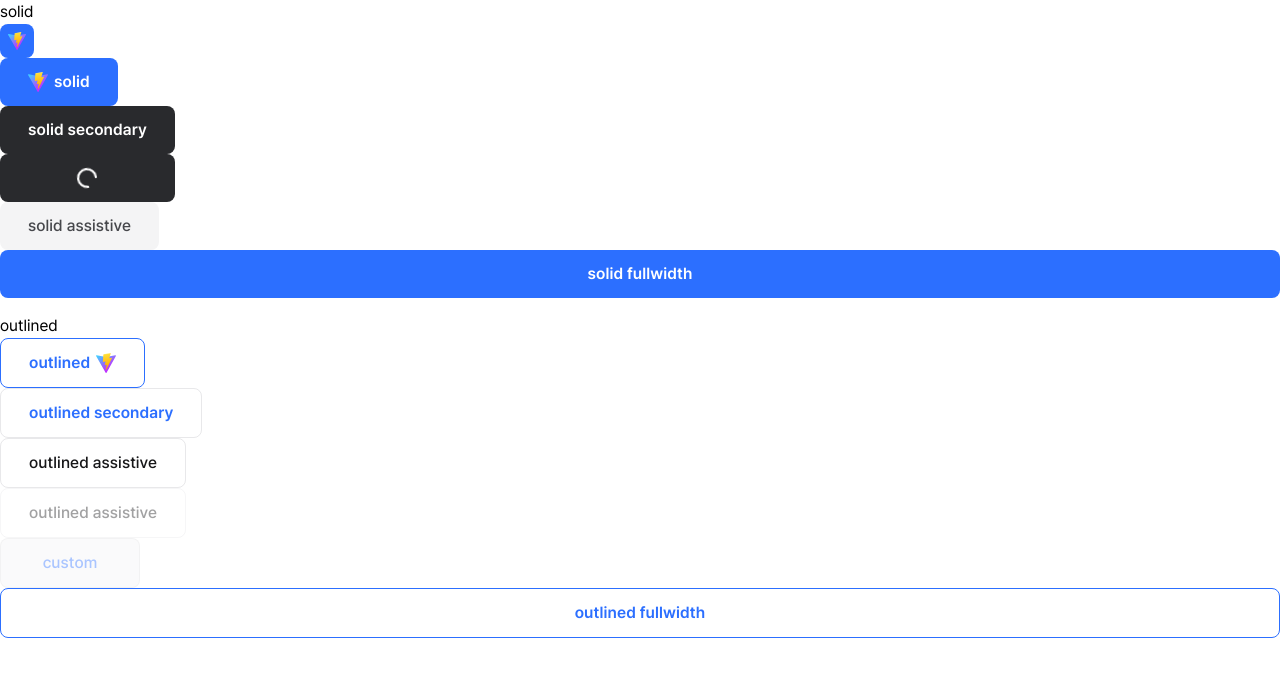
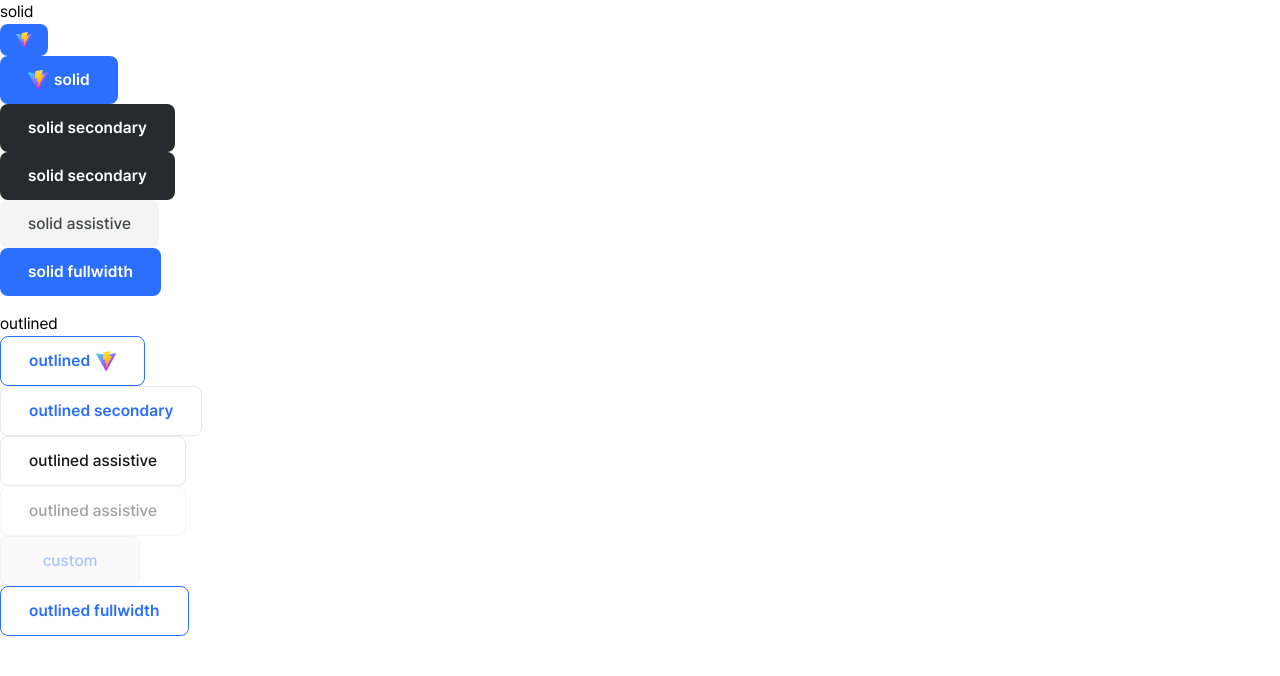
Before and after one commit to gustn99/ai-lex-web, a React (Vite) app: page / in a window 1280 px wide. Shown: the top 676 px of the page. Built offline with nearby package versions, Linux system fonts and the light colour scheme.

Commit message:
refactor: boolean 타입 버튼 파라미터에 prefix 추가

```diff
--- a/src/components/common/Button.tsx
+++ b/src/components/common/Button.tsx
@@ -9,10 +9,10 @@ export interface ButtonProps {
 	size?: 'small' | 'medium' | 'large';
 	LeadingIcon?: React.ComponentType<React.SVGProps<SVGSVGElement>>;
 	TrailingIcon?: React.ComponentType<React.SVGProps<SVGSVGElement>>;
-	iconOnly?: boolean;
 	disabled?: boolean;
-	loading?: boolean;
-	fullWidth?: boolean;
+	isIconOnly?: boolean;
+	isLoading?: boolean;
+	isFullWidth?: boolean;
 	contentColor?: string; // utility class
 	backgroundColor?: string; // utility class
 	borderColor?: string; // utility class
@@ -27,10 +27,10 @@ export default function Button({
 	size = 'large',
 	LeadingIcon,
 	TrailingIcon,
-	iconOnly = false,
+	isIconOnly = false,
 	disabled = false,
-	loading = false,
-	fullWidth = false,
+	isLoading = false,
+	isFullWidth = false,
 	contentColor,
 	backgroundColor,
 	borderColor,
@@ -52,15 +52,15 @@ export default function Button({
 	};
 
 	const buttonSize = {
-		small: `text-label-02 gap-1 ${iconOnly ? 'p-2' : 'px-4 py-2'}`,
-		medium: `text-body-02-normal gap-[5px] ${iconOnly ? 'p-2.5' : 'px-5 py-2.5'}`,
-		large: `text-body-01-normal gap-1.5 ${iconOnly ? 'p-3' : 'px-7 py-3'}`,
+		small: `text-label-02 gap-1 ${isIconOnly ? 'p-2' : 'px-4 py-2'}`,
+		medium: `text-body-02-normal gap-[5px] ${isIconOnly ? 'p-2.5' : 'px-5 py-2.5'}`,
+		large: `text-body-01-normal gap-1.5 ${isIconOnly ? 'p-3' : 'px-7 py-3'}`,
 	};
 
 	const iconSize = {
-		small: iconOnly ? 'w-[18px] h-[18px]' : 'w-4 h-4',
-		medium: iconOnly ? 'w-5 h-5' : 'w-[18px] h-[18px]',
-		large: iconOnly ? 'w-6 h-6' : 'w-5 h-5',
+		small: isIconOnly ? 'w-[18px] h-[18px]' : 'w-4 h-4',
+		medium: isIconOnly ? 'w-5 h-5' : 'w-[18px] h-[18px]',
+		large: isIconOnly ? 'w-6 h-6' : 'w-5 h-5',
 	};
 
 	const interaction = {
@@ -74,7 +74,7 @@ export default function Button({
 			className={twMerge(
 				clsx(
 					'relative h-fit overflow-hidden rounded-lg disabled:opacity-40',
-					fullWidth ? 'w-full' : 'w-fit',
+					isFullWidth ? 'w-full' : 'w-fit',
 					buttonStyle[appearance][variant],
 					interaction['base'],
 					interaction[appearance],
@@ -86,12 +86,12 @@ export default function Button({
 				),
 			)}
 		>
-			<div className={clsx('flex items-center justify-center', loading && 'invisible', buttonSize[size])}>
+			<div className={clsx('flex items-center justify-center', isLoading && 'invisible', buttonSize[size])}>
 				{LeadingIcon && <LeadingIcon className={iconSize[size]} />}
 				{children}
-				{TrailingIcon && !iconOnly && <TrailingIcon className={iconSize[size]} />}
+				{TrailingIcon && !isIconOnly && <TrailingIcon className={iconSize[size]} />}
 			</div>
-			{loading && (
+			{isLoading && (
 				<div className={clsx('absolute top-1/2 left-1/2 -translate-1/2', iconSize[size])}>
 					<LoadingIcon />
 				</div>
```
